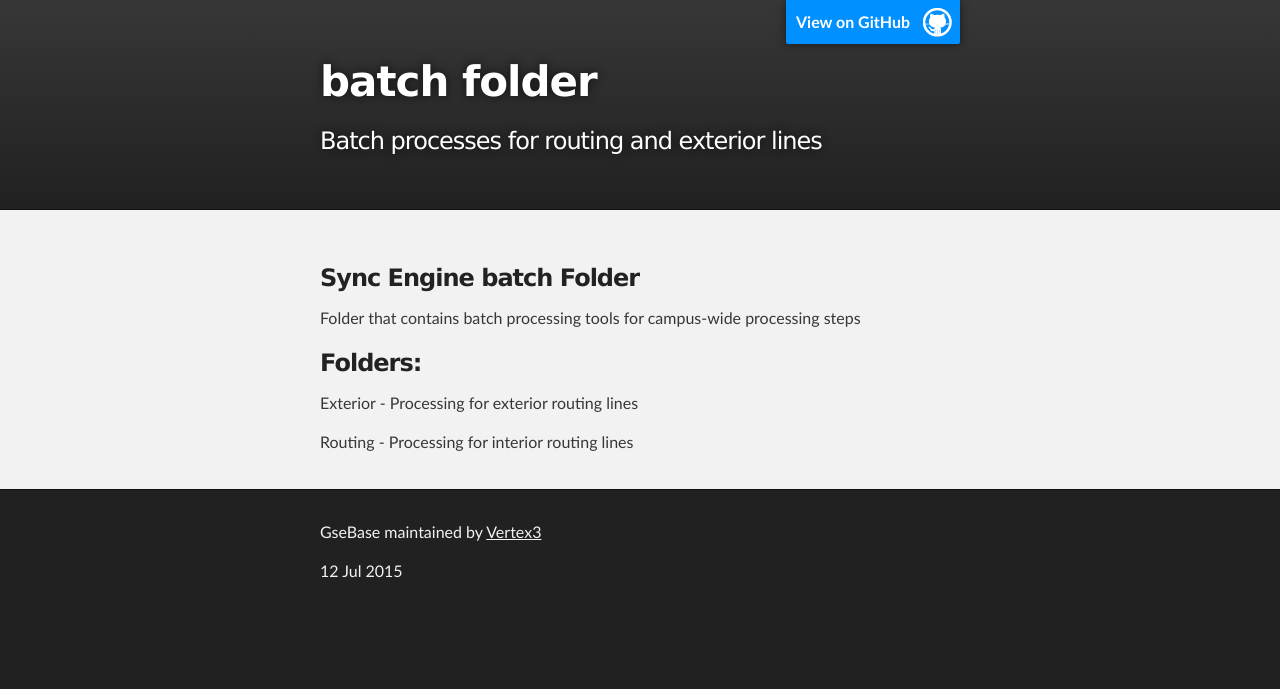
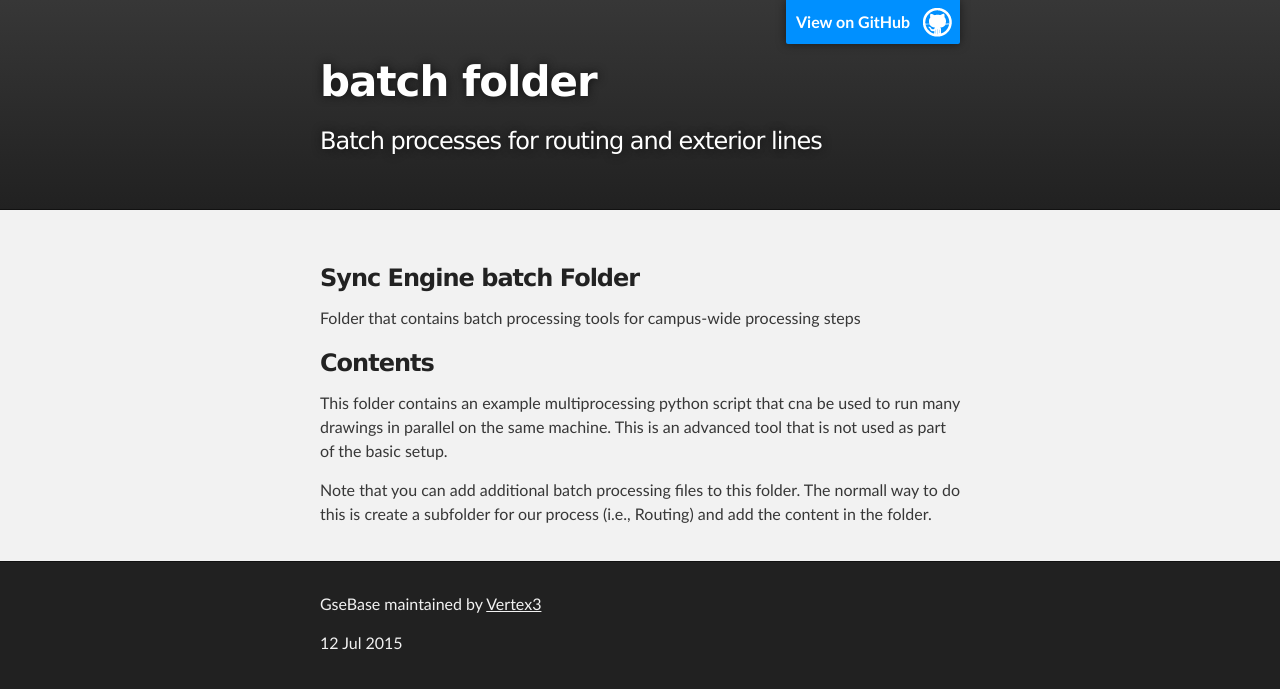
Before and after one commit to Gizinta/gseFP, a Jekyll site: the page built from ETL/batch/index.html, in a window 1280 px wide. Shown: the top 689 px of the page. Built offline with Jekyll 4.4.1, drawn with Linux system fonts in a browser that asks for light colours.

Commit message:
Updated index.html

```diff
--- a/ETL/batch/index.html
+++ b/ETL/batch/index.html
@@ -2,14 +2,17 @@
 title: batch folder
 tagline: Batch processes for routing and exterior lines
 layout: default
+published: true
 ---
+
+
     <div id="main_content_wrap" class="outer">
       <section id="main_content" class="inner">
 		<h3>Sync Engine batch Folder</h3>
 		<p>Folder that contains batch processing tools for campus-wide processing steps</p>
 
-		<h3>Folders:</h3>
-		<p>Exterior - Processing for exterior routing lines</p>
-		<p>Routing - Processing for interior routing lines</p>
+		<h3>Contents</h3>
+		<p>This folder contains an example multiprocessing python script that cna be used to run many drawings in parallel on the same machine. This is an advanced tool that is not used as part of the basic setup.</p>
+        <p>Note that you can add additional batch processing files to this folder. The normall way to do this is create a subfolder for our process (i.e., Routing) and add the content in the folder.</p>
 	  </section>
     </div>
```
